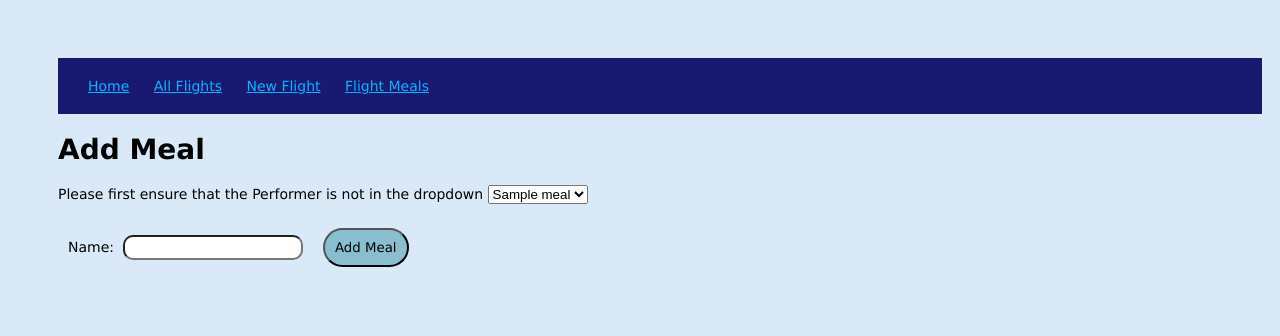
After one commit to alldayoday/mongoose-flights, a Node server app: page /meals/new in a window 1280 px wide. The commit adds this page. Shown: the top 336 px of the page. Run offline with Node 20, Linux system fonts and the light colour scheme; tables that the repository leaves empty hold one stand-in row (values such as "Sample post"); some libraries are stand-ins or nearby versions.

Commit message:
adding meals

```diff
--- /dev/null
+++ b/controllers/meals.js
@@ -0,0 +1,21 @@
+import { Meal } from '../models/meal.js'
+
+function newMeal(req, res) {
+  Meal.find({}, function (err, meals) {
+    res.render('meals/new', {
+      title: 'Add Meal',
+      meals: meals,
+    })
+  })
+}
+
+function create(req, res) {
+  Meal.create(req.body, function (err, meal) {
+    res.redirect('/meals/new')
+  })
+}
+
+export {
+  newMeal as new,
+  create,
+}
--- /dev/null
+++ b/models/meal.js
@@ -0,0 +1,15 @@
+import mongoose from 'mongoose'
+
+const Schema = mongoose.Schema
+
+const mealSchema = new Schema({
+  name: {type: String, required: true, unique: true},
+}, {
+  timestamps: true
+})
+
+const Meal = mongoose.model('Meal', mealSchema)
+
+export {
+  Meal,
+}
--- a/server.js
+++ b/server.js
@@ -10,6 +10,7 @@ import('./config/database.js')
 // import routers
 import { router as indexRouter } from './routes/index.js'
 import { router as flightsRouter } from './routes/flights.js'
+import { router as mealsRouter } from './routes/meals.js'
 
 
 
@@ -38,6 +39,7 @@ app.use(
 app.use(methodOverride('_method'))
 app.use('/', indexRouter)
 app.use('/flights', flightsRouter)
+app.use('/meals', mealsRouter)
 
 // catch 404 and forward to error handler
 app.use(function (req, res, next) {
--- a/views/flights/index.ejs
+++ b/views/flights/index.ejs
@@ -11,6 +11,7 @@
   <a href="/">Home</a>
   <a href="/flights">All Flights</a>
   <a href="/flights/new">New Flight</a>
+  <a href="/meals/new">Flight Meals</a>
 </nav>
 <body>
   <h1>Flight List</h1>
--- a/views/flights/new.ejs
+++ b/views/flights/new.ejs
@@ -11,6 +11,7 @@
   <a href="/">Home</a>
   <a href="/flights">All Flights</a>
   <a href="/flights/new">New Flight</a>
+  <a href="/meals/new">Flight Meals</a>
 </nav>
 <body>
   <h1>Book a New Flight</h1>
--- a/views/flights/show.ejs
+++ b/views/flights/show.ejs
@@ -12,7 +12,8 @@
     <a href="/">Home</a>
     <a href="/flights">All Flights</a>
     <a href="/flights/new">New Flight</a>
-</nav>
+    <a href="/meals/new">Flight Meals</a>
+  </nav>
 <main>
   <h1><%= title %></h1>
   <table>
--- a/views/index.ejs
+++ b/views/index.ejs
@@ -11,6 +11,7 @@
   <a href="/">Home</a>
   <a href="/flights">All Flights</a>
   <a href="/flights/new">New Flight</a>
+  <a href="/meals/new">Flight Meals</a>
 </nav>
 <body>
   <h1><%= title %></h1>
--- /dev/null
+++ b/views/meals/new.ejs
@@ -0,0 +1,33 @@
+<!DOCTYPE html>
+<html lang="en">
+<head>
+  <meta charset="UTF-8">
+  <meta http-equiv="X-UA-Compatible" content="IE=edge">
+  <meta name="viewport" content="width=device-width, initial-scale=1.0">
+  <link rel='stylesheet' href='/stylesheets/style.css' />
+  <title>New Flight</title>
+</head>
+<nav>
+  <a href="/">Home</a>
+  <a href="/flights">All Flights</a>
+  <a href="/flights/new">New Flight</a>
+  <a href="/meals/new">Flight Meals</a>
+</nav>
+<body>
+<main>
+	<h1><%= title %></h1>
+  <p>Please first ensure that the Performer is not in the dropdown
+    <select>
+      <% meals.forEach(function(meal) { %>
+        <option><%= meal.name %></option>
+      <% }) %>
+    </select>
+  </p>
+  <form id="add-meal-form" action="/meals" method="POST">
+    <label for="name-input">Name:</label>
+    <input type="text" name="name" id="name-input">
+    <button type="submit">Add Meal</button>
+  </form>
+</main>
+</body>
+</html>
```
Also changed, not shown: public/stylesheets/meals/new.css (added, +19 -0 lines), routes/meals.js (added, +13 -0 lines).
